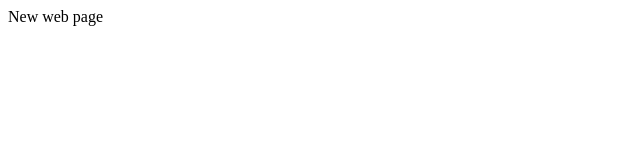
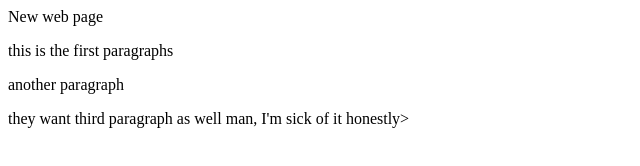
Before and after one commit to Lathhak/GitTest, a plain HTML site: page index.html in a window 1280 px wide. Shown: the whole page, without its empty margins (0-640 px from the left). Drawn offline with Linux system fonts and the light colour scheme.

Commit message:
third commit

```diff
--- a/index.html
+++ b/index.html
@@ -3,4 +3,14 @@
     <head>
         <header> New web page</header>
     </head>
+    <body>
+        <div>
+            <p> this is the first paragraphs</p>
+        </div>
+
+        <div>
+            <p> another paragraph</p>
+        </div>
+        <p> they want third paragraph as well man, I'm sick of it honestly></p>
+    </body>
 </html>
```
